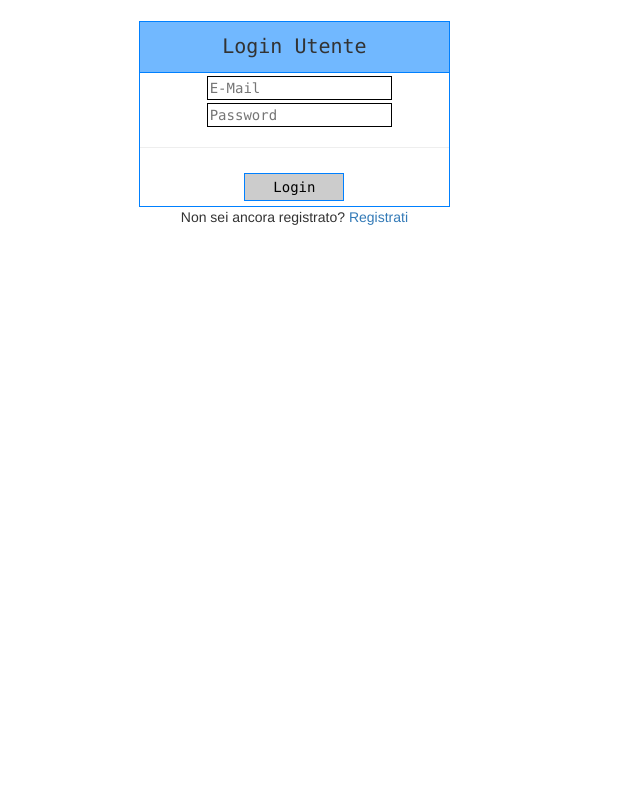
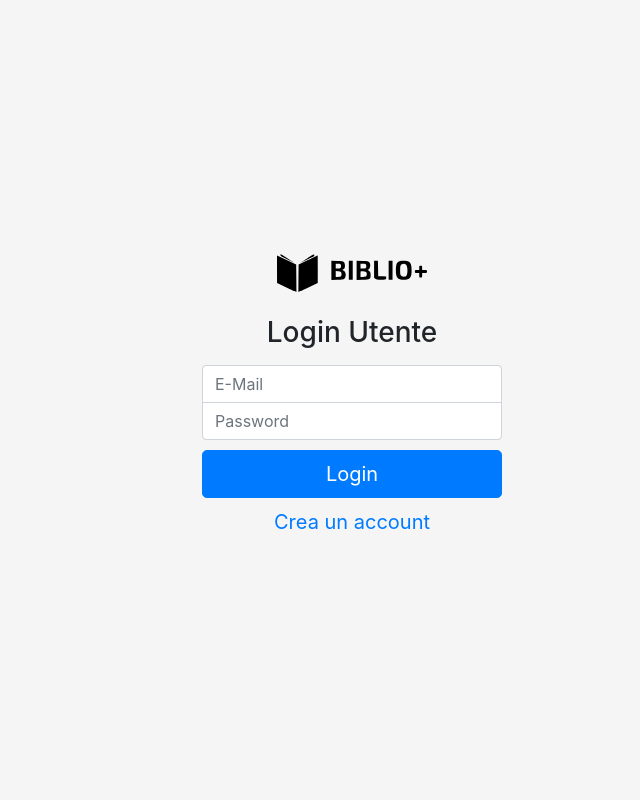
Before and after one commit to alessandro-2002/BiblioPlus, a PHP site: page /login.php in a window 1280 px wide. Shown: the whole page, without its empty margins (288-928 px from the left). Run offline with PHP 8.4, Linux system fonts and the light colour scheme; data comes from the database, SQL or seed files in the repository; data that the repository does not hold is empty.

Commit message:
Update login
Update login bootstrap

```diff
--- a/css/login.css
+++ b/css/login.css
@@ -1,98 +1,52 @@
 html, body {
-    background: #ffffff;
-    font-family: lucida console;
-    width: 90%;
+    height: 100%;
+}
+
+body {
+    display: flex;
+    align-items: center;
+    padding-top: 40px;
+    padding-bottom: 40px;
+    background-color: #f5f5f5;
+}
+
+.login {
+    width: 100%;
+    max-width: 330px;
+    padding: 15px;
     margin: auto;
 }
 
-#login {
-    border: 1px solid #0080ff;
-    width: 30%;
-    height: auto;
-    font-family: lucida console;
-    margin-top: 2%;
+.login .checkbox {
+    font-weight: 400;
 }
 
-header {
-    font-size: 20px;
-    background: #71B8FF;
-    padding-top: 10px;
-    padding-bottom: 2px;
-    text-align: center;
-    border-bottom: 1px solid #0080ff;
+.login .form-floating:focus-within {
+    z-index: 2;
 }
 
-#form {
-    text-align: center;
+.firstElement {
+    margin-bottom: -1px;
+    border-bottom-right-radius: 0;
+    border-bottom-left-radius: 0;
 }
 
-#txt {
-    border: 1px solid #000000;
-    margin-top: 3px;
-    margin-left: 10px;
-    width: 60%;
+.lastElement {
+    margin-bottom: 10px;
+    border-top-left-radius: 0;
+    border-top-right-radius: 0;
 }
 
-#button {
-    margin-top: 5px;
-    margin-bottom: 5px;
-    padding: 3px;
-    border: 1px solid #0080ff;
-    background: #ccc;
-    width: 100px;
-    color: #000000;
+.bd-placeholder-img {
+    font-size: 1.125rem;
+    text-anchor: middle;
+    -webkit-user-select: none;
+    -moz-user-select: none;
+    user-select: none;
 }
 
-#button:hover {
-    margin-top: 5px;
-    padding: 3px;
-    border: 1px solid #0080ff;
-    background: #ededed;
-    width: 100px;
-    color: #444444;
+@media (min-width: 768px) {
+    .bd-placeholder-img-lg {
+        font-size: 3.5rem;
+    }
 }
-
-#footer {
-    bottom: 1px;
-    z-index: 50%;
-    position: fixed;
-    width: 100%;
-}
-
-/* Private.php*/
-
-#topbar {
-    width: 100%;
-    border-bottom: 1px solid #0080ff;
-    background: #71b8ff;
-    padding-right: 16px;
-    padding-top: 5px;
-    padding-bottom: 5px;
-    margin-right: -20px;
-    margin-left: -8px;
-    margin-top: -8px;
-}
-
-#logout {
-    margin-left: 20px;
-    border: 1px solid #0080ff;
-    padding-top: 3px;
-    padding-bottom: 3px;
-    padding-left: 20px;
-    padding-right: 20px;
-    background: #ccc;
-    color: #000000;
-    text-decoration: none;
-}
-
-#logout:hover {
-    margin-left: 20px;
-    border: 1px solid #0080ff;
-    padding-top: 3px;
-    padding-bottom: 3px;
-    padding-left: 20px;
-    padding-right: 20px;
-    background: #ededed;
-    color: #444444;
-    text-decoration: none;
-}
--- a/login.php
+++ b/login.php
@@ -2,12 +2,16 @@
 <html>
 
 <head>
+    <link rel="stylesheet" href="https://stackpath.bootstrapcdn.com/bootstrap/4.1.3/css/bootstrap.min.css">
     <link rel="stylesheet" href="css/login.css">
-    <link rel="stylesheet" href="https://maxcdn.bootstrapcdn.com/bootstrap/3.4.1/css/bootstrap.min.css">
-    <title>Biblio+</title>
+
+    <title>Login</title>
 </head>
 
 <body>
+    <div class="login text-center">
+        <form action="" method="POST">
+
             <?php
 
             require_once("assets/db.php");
@@ -31,37 +35,34 @@
                         header('Refresh: 2; URL=/');
                         die();
                     } else {
-                echo '<br><div class="alert alert-danger fade in">
+                        echo '<br><div class="alert alert-danger">
                         <strong>Login fallito!</strong> Nome utente e/o password errati.
-                    </div>';
+                    </div><br>';
                     }
                 }
             } catch (Exception $e) {
-        echo '<div class="alert alert-danger">
+                echo '<br><div class="alert alert-danger">
                 <strong>Errore!</strong> Errore durante il login.
-            </div>';
+            </div><br>';
             }
             ?>
 
-    <!-- form di login -->
-    <center>
-        <div id="login">
-            <header>
-                <p>Login Utente</p>
-            </header>
-            <form id="form" action="login.php" method="post">
-                <input id="txt" type="email" placeholder="E-Mail" name="mail" required><br>
-                <input id="txt" type="password" placeholder="Password" name="password" required><br>
-                <hr>
-                <input type="submit" id="button" value="Login">
+            <a href="index.php"><img class="mb-4" src="img/logo.svg" alt="" width="150"></a>
+            <br>
+
+            <h1 class="h3 mb-3 fw-normal">Login Utente</h1>
+
+            <div class="form-floating">
+                <input name="mail" type="email" class="form-control firstElement" id="floatingInput" placeholder="E-Mail" required>
+            </div>
+            <div class="form-floating">
+                <input name="password" type="password" class="form-control lastElement" id="floatingInput" placeholder="Password" required>
+            </div>
+
+            <button class="w-100 btn btn-lg btn-primary" type="submit">Login</button>
+            <a href="register.php" class="w-100 btn btn-lg btn-link" role="button">Crea un account</a>
         </form>
     </div>
-
-        <!-- link in caso non sia già registrato che rimanda a registrazione -->
-        Non sei ancora registrato? <a href="register.php">Registrati</a>
-        <br>
-
-    </center>
 </body>
 
 </html>
```
Lines whose indentation alone changed are shown as unchanged.
